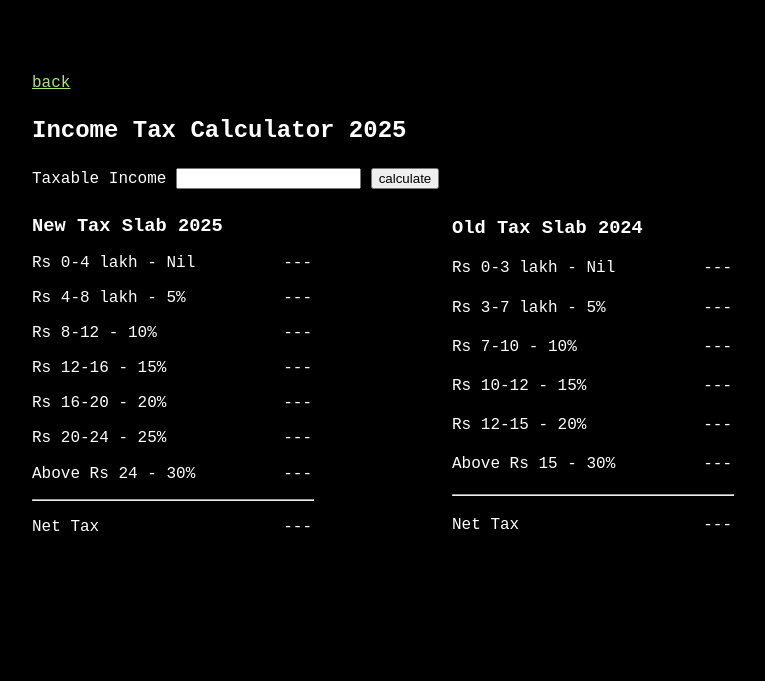
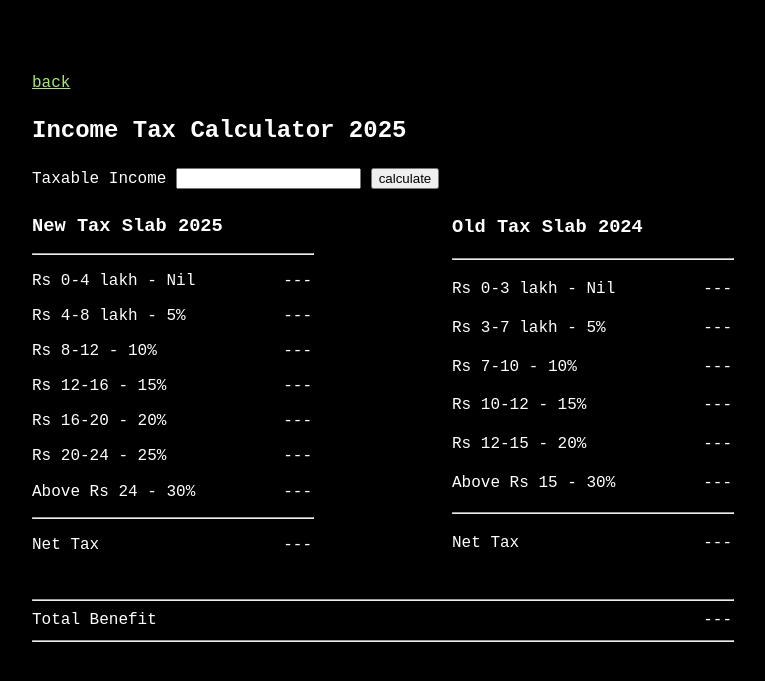
Before and after one commit to VallarasuS/Vallarasu.in, a Jekyll site: the page docs/r/tax-calculator.html, which Jekyll copies as it is, in a window 1280 px wide. Shown: the top 681 px of the page, without its empty margins (258-1023 px from the left). Built offline with Jekyll 4.4.1, drawn with Linux system fonts in a browser that asks for light colours.

Commit message:
Update tax-calculator.html

```diff
--- a/docs/r/tax-calculator.html
+++ b/docs/r/tax-calculator.html
@@ -197,6 +203,8 @@
             <div class="flex-column" style="width: 40%;">
 
                 <h3 class="margin"> New Tax Slab 2025 </h3>
+
+                <hr style="width: 100%;" />
 
                 <div class="margin flex-row between">
                     <span>Rs 0-4 lakh - Nil</span>
@@ -243,7 +251,10 @@
             </div>
 
             <div class="flex-column" style="width: 40%;">
+
                 <h3 class="margin"> Old Tax Slab 2024 </h3>
+
+                <hr style="width: 100%;" />
 
                 <div class="margin flex-row between">
                     <span>Rs 0-3 lakh - Nil</span>
@@ -286,6 +297,17 @@
 
         </div>
 
+        <br>
+
+        <hr style="width: 100%;" />
+
+        <div class="margin flex-row between">
+            <span>Total Benefit</span>
+            <span id="tax1">---</span>
+        </div>
+
+        <hr style="width: 100%;" />
+
     </section>
 
 </body>
```
Also changed, not shown: other parts of docs/r/tax-calculator.html (+9 -3 lines).
